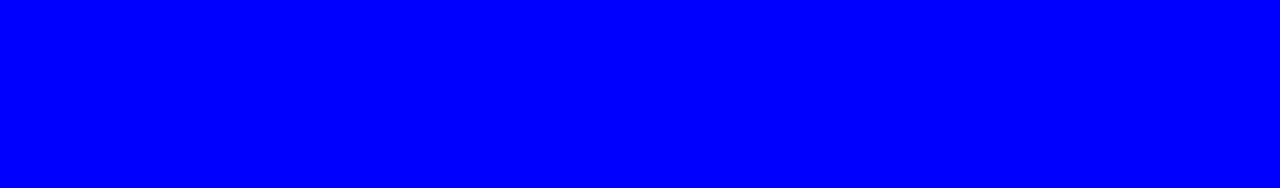
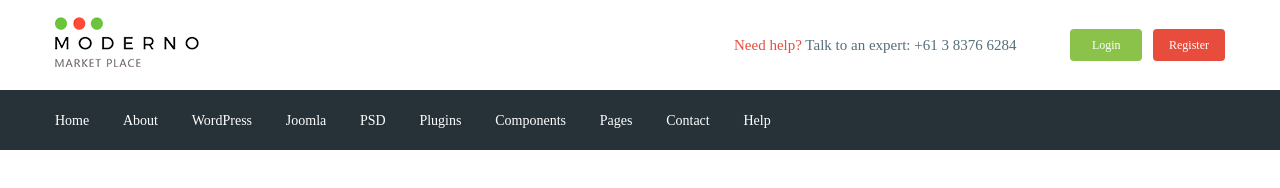
Before and after one commit to Biohazard346/moderno, a website: page app/index.html in a window 1280 px wide. Drawn offline with nearby package versions, Linux system fonts and the light colour scheme; files that its build step writes are made by us from their sources.

Commit message:
added header

```diff
--- a/app/index.html
+++ b/app/index.html
@@ -1,20 +1,110 @@
 <!DOCTYPE html>
 <html lang="en">
+
 <head>
     <meta charset="UTF-8">
     <meta http-equiv="X-UA-Compatible" content="IE=edge">
     <meta name="viewport" content="width=device-width, initial-scale=1.0">
     <title>Document</title>
+    <link rel="preconnect" href="https://fonts.gstatic.com">
+    <link href="https://fonts.googleapis.com/css2?family=Roboto:wght@500;700&display=swap" rel="stylesheet">
     <link rel="stylesheet" href="css/libs.min.css">
     <link rel="stylesheet" href="css/style.min.css">
 </head>
+
 <body>
+    <header class="header">
+        <div class="header__top">
+            <div class="container">
+                <div class="header__top-inner">
+                    <div class="header__logo">
+                        <a href="#">
+                            <img src="images/logo.png" alt="">
+                        </a>
+                    </div>
 
+                    <div class="header__text">
+                        <a href="">
+                            <span>Need help?</span>
+                        </a>
+                        Talk to an expert:
+                        <a class="header__phone" href="tel:61383766284">+61 3 8376 6284</a>
+                    </div>
+                    <div class="header__box">
+                        <a class="basket" href="#"></a>
+                        <a class="header__btn header__btn-login" href="">Login</a>
+                        <a class="header__btn header__btn-register" href="">Register</a>
+                    </div>
+                </div>
+            </div>
+        </div>
+
+        <div class="header__menu">
+             <div class="container">
+                <nav class="menu">
+            <ul class="menu__list">
+                <li>
+                    <a href="#">
+                        Home
+                    </a>
+                </li>
+                <li>
+                    <a href="#">
+                        About
+                    </a>
+                </li>
+                <li>
+                    <a href="#">
+                        WordPress
+                    </a>
+                </li>
+                <li>
+                    <a href="#">
+                        Joomla
+                    </a>
+                </li>
+                <li>
+                    <a href="#">
+                        PSD
+                    </a>
+                </li>
+                <li>
+                    <a href="#">
+                        Plugins
+                    </a>
+                </li>
+                <li>
+                    <a href="#">
+                        Components
+                    </a>
+                </li>
+                <li>
+                    <a href="#">
+                        Pages
+                    </a>
+                </li>
+                <li>
+                    <a href="#">
+                        Contact
+                    </a>
+                </li>
+                <li>
+                    <a href="#">
+                        Help
+                    </a>
+                </li>
+            </ul>
+                </nav>
+            </div>
+        </div>
+
+    </header>
 
 
 
     <script src="https://ajax.googleapis.com/ajax/libs/jquery/3.6.0/jquery.min.js"></script>
-    <script>scr="js/libs.min.js/"</script>
-    <script>scr="js/main.min.js/"</script>
+    <script>scr = "js/libs.min.js/"</script>
+    <script>scr = "js/main.min.js/"</script>
 </body>
+
 </html>
--- /dev/null
+++ b/app/scss/_fonts.scss
@@ -0,0 +1,7 @@
+@font-face {
+    font-family: 'Roboto-Regular', sans-serif ;
+    src: url('../fonts/Roboto-Regular.woff2') format('woff2'),
+         url('../fonts/Roboto-Regular.woff') format('woff');
+         font-weight: 400;
+         font-display: swap;
+    }
--- /dev/null
+++ b/app/scss/_global.scss
@@ -0,0 +1,32 @@
+html{
+    box-sizing: border-box;
+}
+*,
+*::before,
+*::after{
+    box-sizing: inherit;
+}
+a{
+    display: inline-block;
+    text-decoration: none;
+    color:$text;
+}
+ul,
+li{
+ margin: 0;
+ padding: 0;
+ list-style: none;
+}
+body{
+    font-family: 'Roboto-Regular' sans-serif ;
+    font-weight: 400;
+    font-size: 15px;
+    line-height: 24px;
+    color:$text;
+
+}
+.container{
+  max-width: 1200px;
+  margin: 0 auto;
+  padding: 0 15px;
+}
--- /dev/null
+++ b/app/scss/_vars.scss
@@ -0,0 +1,4 @@
+$text:#546e7a;
+$red:#e74c3c;
+$green:#8bc34a;
+$bg:#263238;
--- a/app/scss/style.scss
+++ b/app/scss/style.scss
@@ -1,14 +1,57 @@
-html{
-    box-sizing: border-box;
+@import 'vars';
+@import 'global';
+@import 'fonts';
+
+
+
+.header__top-inner{
+    display: flex;
+    justify-content: space-between;
+    height: 90px;
+    align-items:center;
 }
-*,
-*::before,
-*::after{
-    box-sizing: inherit;
+.header__text{
+   margin-left: auto;
+   margin-right: 50px;
+   span{
+      color: $red;
+   }
 }
-body{
-   background-color: blue;
+
+.header__btn{
+padding: 4px;
+width: 72px;
+border-radius: 4px;
+text-align: center;
+color: #fff;
+font-size: 12px;
 }
-.box{
-    display: flex;
+.header__btn-login{
+background-color: $green;
 }
+.header__btn-register{
+    background-color: $red;
+    margin-left: 7px;
+}
+.header__menu{
+background-color:$bg;
+
+}
+.menu{
+   display: flex;
+   align-items: center;
+   height: 60px;
+}
+.menu__list{
+ li{
+     display: inline-block;
+     & + li{
+      margin-left: 30px;
+     }
+ }
+ a{
+  color:#fff;
+  font-size: 14px;
+ }
+
+}
--- a/gulpfile.js
+++ b/gulpfile.js
@@ -8,7 +8,7 @@ let gulp = require('gulp'),
     cssmin = require('gulp-cssmin');
 
 gulp.task('sass', function(){
-return gulp.src('app/scss/style.scss')
+return gulp.src('app/scss/**/*.scss')
         .pipe(sass({outputStyle: 'compressed'}))
         .pipe(rename({suffix : '.min'}))
         .pipe(autoprefixer({
@@ -57,7 +57,7 @@ return gulp.src('app/scss/style.scss')
 });
 
  gulp.task('watch', function(){
-    gulp.watch('app/scss/style.scss', gulp.parallel('sass'))
+    gulp.watch('app/scss/**/*.scss', gulp.parallel('sass'))
     gulp.watch('app/*.html', gulp.parallel('html'))
     gulp.watch('app/js/*.js', gulp.parallel('js'))
  });
```
Also changed, not shown: app/fonts/Roboto-Regular.woff (added), app/fonts/Roboto-Regular.woff2 (added), app/images/logo.png (added), app/js/libs.min.js.
